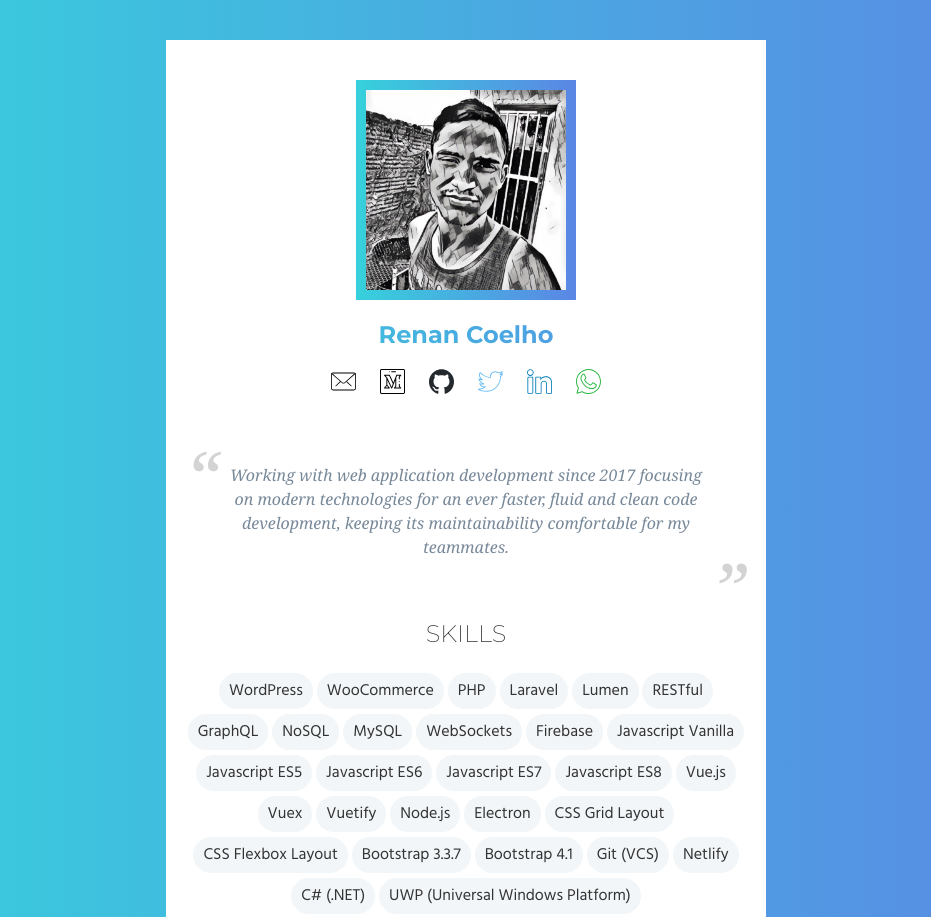
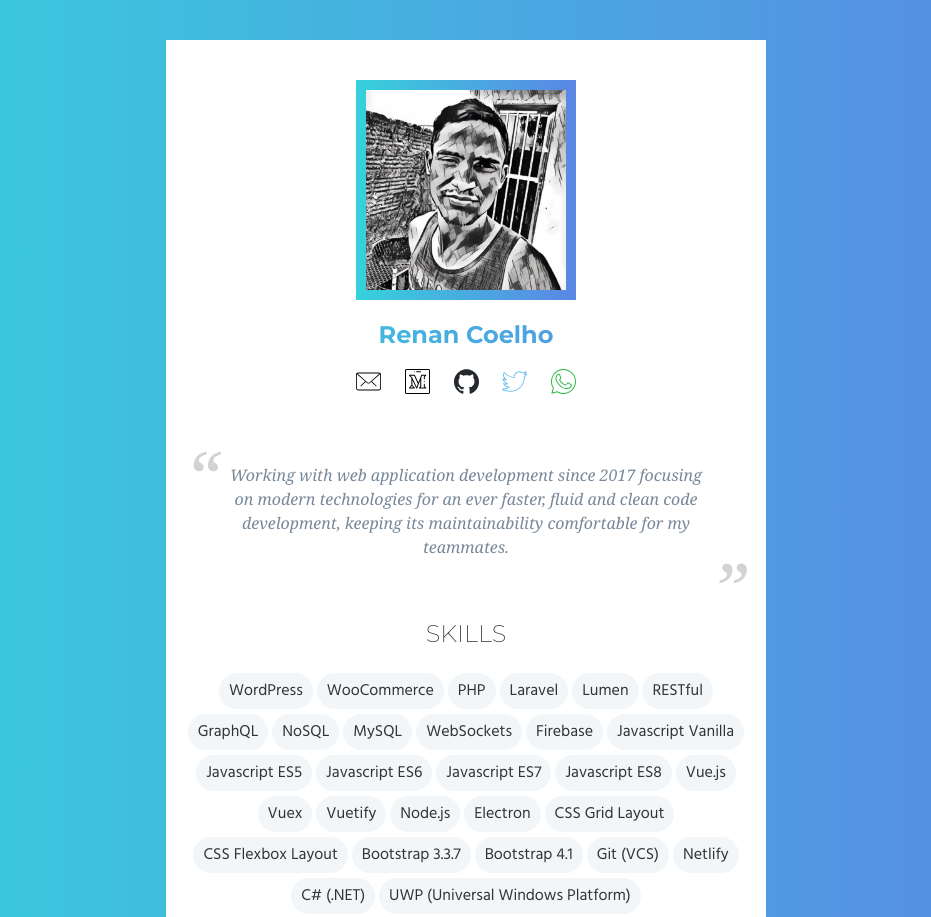
Before and after one commit to sayhicoelho/portfolio, a plain HTML site: page index.html in a window 1280 px wide. Shown: the top 917 px of the page, without its empty margins (174-1105 px from the left). Drawn offline with Linux system fonts and the light colour scheme; no server answers.

Commit message:
Remove LinkedIn

```diff
--- a/index.html
+++ b/index.html
@@ -51,9 +51,6 @@
       </a>
       <a href="https://twitter.com/sayhicoelho">
         <img src="img/twitter.svg" alt="Twitter" class="contact-icon">
-      </a>
-      <a href="https://www.linkedin.com/in/sayhicoelho">
-        <img src="img/linkedin.svg" alt="LinkedIn" class="contact-icon">
       </a>
       <a href="https://wa.me/5521974558412">
         <img src="img/whatsapp.svg" alt="WhatsApp" class="contact-icon">
```
